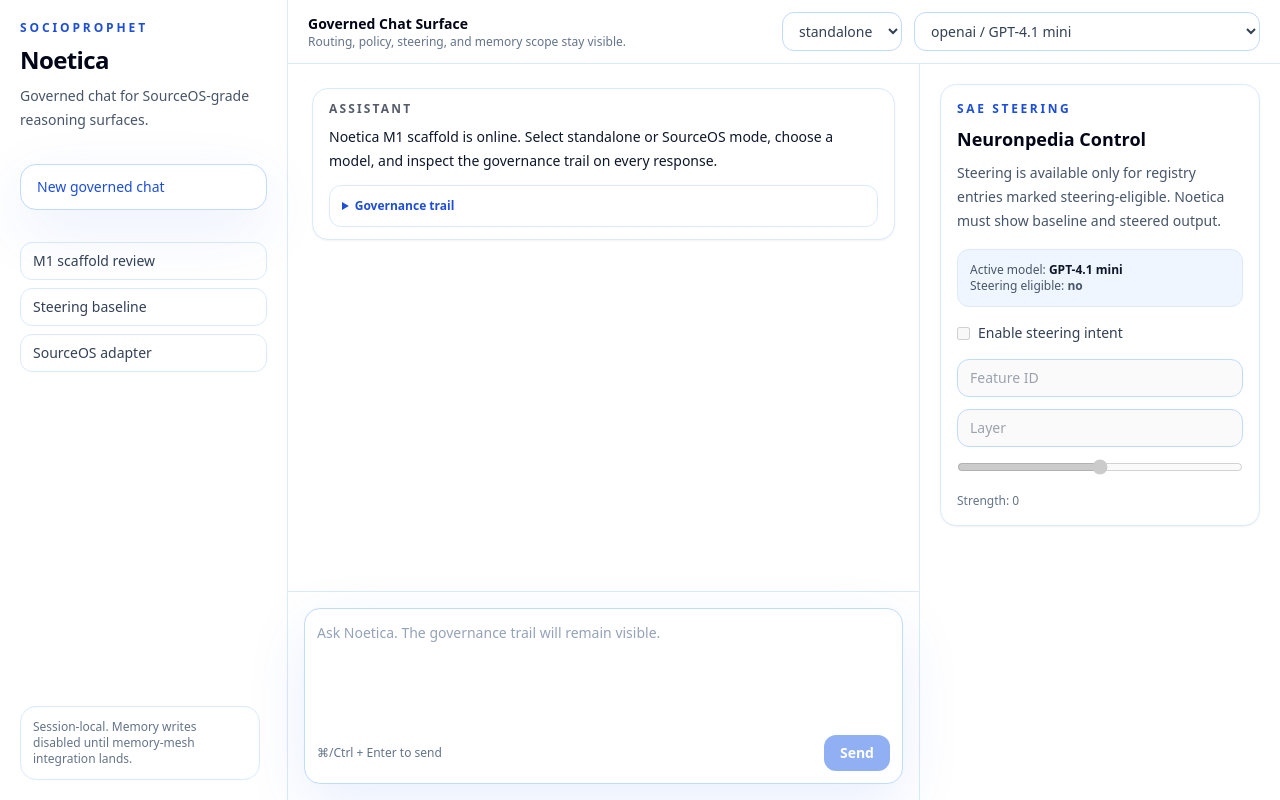
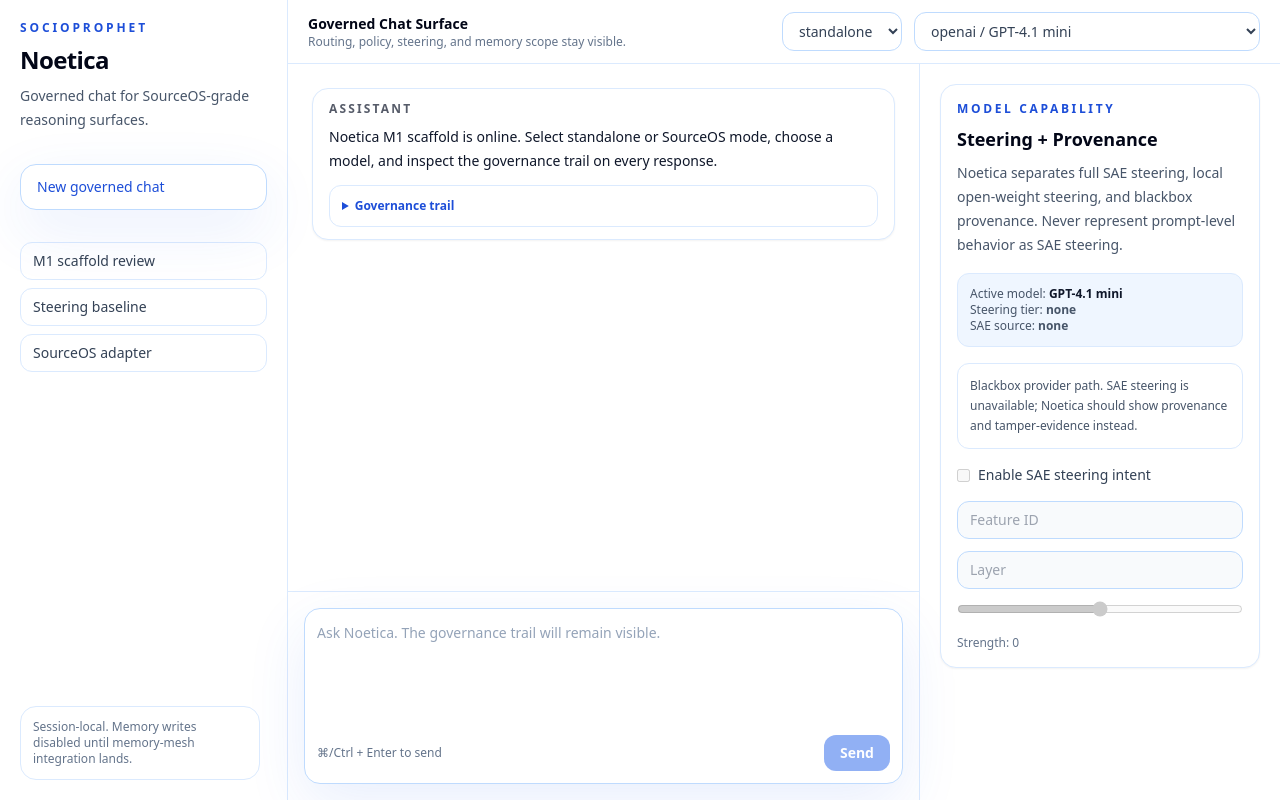
Before and after one commit to SocioProphet/Noetica, a Next.js app: page / in a window 1280 px wide. Built offline with nearby package versions, Linux system fonts and the light colour scheme.

Commit message:
Replace steering boolean with capability tiers

```diff
--- a/app/api/chat/route.ts
+++ b/app/api/chat/route.ts
@@ -27,9 +27,16 @@ export async function POST(request: Request) {
 
   const model = models.find((candidate) => candidate.id === body.model_id) ?? models[0]
 
-  if (body.steering && !model.steering_eligible) {
+  if (body.steering && model.steering === 'none') {
     return NextResponse.json(
-      { error: 'model_not_steering_eligible', model_id: model.id },
+      { error: 'model_not_steering_capable', model_id: model.id, steering: model.steering },
+      { status: 400 }
+    )
+  }
+
+  if (body.steering && model.steering === 'local' && mode === 'standalone') {
+    return NextResponse.json(
+      { error: 'local_steering_requires_sourceos', model_id: model.id, steering: model.steering },
       { status: 400 }
     )
   }
--- a/components/steering/SteeringPanel.tsx
+++ b/components/steering/SteeringPanel.tsx
@@ -11,27 +11,32 @@ type SteeringPanelProps = {
 
 export function SteeringPanel({ model, steering, onChange }: SteeringPanelProps) {
   const enabled = Boolean(steering)
+  const canConfigureSteering = model.steering === 'full'
 
   return (
     <aside className="hidden min-h-0 overflow-y-auto bg-noetica-light/40 p-5 lg:block">
       <div className="rounded-2xl border border-blue-100 bg-white p-4 shadow-sm">
-        <div className="text-xs font-semibold uppercase tracking-[0.22em] text-blue-700">SAE Steering</div>
-        <h2 className="mt-2 text-lg font-semibold text-slate-950">Neuronpedia Control</h2>
+        <div className="text-xs font-semibold uppercase tracking-[0.22em] text-blue-700">Model Capability</div>
+        <h2 className="mt-2 text-lg font-semibold text-slate-950">Steering + Provenance</h2>
         <p className="mt-2 text-sm leading-6 text-slate-600">
-          Steering is available only for registry entries marked steering-eligible. Noetica must show baseline and steered output.
+          Noetica separates full SAE steering, local open-weight steering, and blackbox provenance. Never represent prompt-level behavior as SAE steering.
         </p>
 
         <div className="mt-4 rounded-xl border border-blue-100 bg-blue-50 p-3 text-xs text-slate-600">
           Active model: <span className="font-semibold text-slate-900">{model.label}</span>
           <br />
-          Steering eligible: <span className="font-semibold">{model.steering_eligible ? 'yes' : 'no'}</span>
+          Steering tier: <span className="font-semibold">{model.steering}</span>
+          <br />
+          SAE source: <span className="font-semibold">{model.sae_source ?? 'none'}</span>
         </div>
+
+        <CapabilityNotice model={model} />
 
         <label className="mt-4 flex items-center gap-2 text-sm text-slate-700">
           <input
             type="checkbox"
             checked={enabled}
-            disabled={!model.steering_eligible}
+            disabled={!canConfigureSteering}
             onChange={(event) => {
               onChange(
                 event.target.checked
@@ -40,22 +45,22 @@ export function SteeringPanel({ model, steering, onChange }: SteeringPanelProps)
               )
             }}
           />
-          Enable steering intent
+          Enable SAE steering intent
         </label>
 
         <div className="mt-4 space-y-3 opacity-100">
           <input
-            className="w-full rounded-xl border border-blue-200 px-3 py-2 text-sm"
+            className="w-full rounded-xl border border-blue-200 px-3 py-2 text-sm disabled:bg-slate-50 disabled:text-slate-400"
             placeholder="Feature ID"
             value={steering?.feature_id ?? ''}
-            disabled={!enabled}
+            disabled={!enabled || !canConfigureSteering}
             onChange={(event) => onChange({ ...(steering ?? defaultSteering()), feature_id: event.target.value })}
           />
           <input
-            className="w-full rounded-xl border border-blue-200 px-3 py-2 text-sm"
+            className="w-full rounded-xl border border-blue-200 px-3 py-2 text-sm disabled:bg-slate-50 disabled:text-slate-400"
             placeholder="Layer"
             value={steering?.layer ?? ''}
-            disabled={!enabled}
+            disabled={!enabled || !canConfigureSteering}
             onChange={(event) => onChange({ ...(steering ?? defaultSteering()), layer: event.target.value })}
           />
           <input
@@ -65,7 +70,7 @@ export function SteeringPanel({ model, steering, onChange }: SteeringPanelProps)
             max="2"
             step="0.1"
             value={steering?.strength ?? 0}
-            disabled={!enabled}
+            disabled={!enabled || !canConfigureSteering}
             onChange={(event) => onChange({ ...(steering ?? defaultSteering()), strength: Number(event.target.value) })}
           />
           <div className="text-xs text-slate-500">Strength: {steering?.strength ?? 0}</div>
@@ -75,6 +80,30 @@ export function SteeringPanel({ model, steering, onChange }: SteeringPanelProps)
   )
 }
 
+function CapabilityNotice({ model }: { model: ModelConfig }) {
+  if (model.steering === 'full') {
+    return (
+      <div className="mt-4 rounded-xl border border-blue-100 bg-white p-3 text-xs leading-5 text-slate-600">
+        Full SAE steering path. M2b may apply hosted SAE features through {model.sae_source ?? 'a configured SAE source'}.
+      </div>
+    )
+  }
+
+  if (model.steering === 'local') {
+    return (
+      <div className="mt-4 rounded-xl border border-blue-100 bg-white p-3 text-xs leading-5 text-slate-600">
+        Local SAE path. Requires SourceOS mode and Agent Machine local inference before steering can be applied.
+      </div>
+    )
+  }
+
+  return (
+    <div className="mt-4 rounded-xl border border-blue-100 bg-white p-3 text-xs leading-5 text-slate-600">
+      Blackbox provider path. SAE steering is unavailable; Noetica should show provenance and tamper-evidence instead.
+    </div>
+  )
+}
+
 function defaultSteering(): SteeringConfig {
   return { feature_id: 'placeholder-feature', layer: 'resid_post', strength: 0.5 }
 }
--- a/config/models.ts
+++ b/config/models.ts
@@ -5,55 +5,67 @@ export const models: ModelConfig[] = [
     id: 'gpt-4.1-mini',
     label: 'GPT-4.1 mini',
     provider: 'openai',
-    steering_eligible: false,
+    steering: 'none',
     local_capable: false,
     context_window: 1047576,
-    description: 'Standalone OpenAI model for fast governed chat trials.'
+    description: 'Standalone OpenAI model for governed blackbox chat with provenance only.'
   },
   {
     id: 'claude-3-5-sonnet-latest',
     label: 'Claude 3.5 Sonnet',
     provider: 'anthropic',
-    steering_eligible: false,
+    steering: 'none',
     local_capable: false,
     context_window: 200000,
-    description: 'Standalone Anthropic model for dense reasoning and drafting.'
+    description: 'Standalone Anthropic model for governed blackbox chat with provenance only.'
   },
   {
-    id: 'gemma-2-9b-it-neuronpedia',
-    label: 'Gemma 2 9B IT + Neuronpedia',
+    id: 'gpt2-small-neuronpedia',
+    label: 'GPT-2 Small + Neuronpedia',
     provider: 'neuronpedia',
-    steering_eligible: true,
+    steering: 'full',
+    sae_source: 'neuronpedia',
+    local_capable: true,
+    context_window: 1024,
+    description: 'White-box SAE target with hosted Neuronpedia feature support.'
+  },
+  {
+    id: 'gemma-2-2b-it-neuronpedia',
+    label: 'Gemma 2 2B IT + Neuronpedia',
+    provider: 'neuronpedia',
+    steering: 'full',
+    sae_source: 'neuronpedia',
     local_capable: true,
     context_window: 8192,
-    description: 'Open model target for SAE steering experiments.'
+    description: 'White-box open model target for hosted SAE steering experiments.'
   },
   {
     id: 'llama-3.1-8b-instruct',
     label: 'Llama 3.1 8B Instruct',
     provider: 'meta',
-    steering_eligible: true,
+    steering: 'local',
+    sae_source: 'custom',
     local_capable: true,
     context_window: 131072,
-    description: 'Local-capable open model candidate for SourceOS routing.'
+    description: 'Open-weight model: local SAE attachment possible through Agent Machine, not standalone API steering.'
   },
   {
     id: 'mistral-large-latest',
     label: 'Mistral Large',
     provider: 'mistral',
-    steering_eligible: false,
+    steering: 'none',
     local_capable: false,
     context_window: 128000,
-    description: 'Mistral provider placeholder for post-M1 implementation.'
+    description: 'Hosted Mistral provider placeholder; governed provenance only in standalone API mode.'
   },
   {
     id: 'gemini-1.5-pro',
     label: 'Gemini 1.5 Pro',
     provider: 'google',
-    steering_eligible: false,
+    steering: 'none',
     local_capable: false,
     context_window: 1000000,
-    description: 'Google provider placeholder for post-M1 implementation.'
+    description: 'Google blackbox provider placeholder; governed provenance only.'
   }
 ]
 
```
Also changed, not shown: lib/types/model.ts (+6 -1 lines), 1 other file (tests, documents, lock files or other folders).
